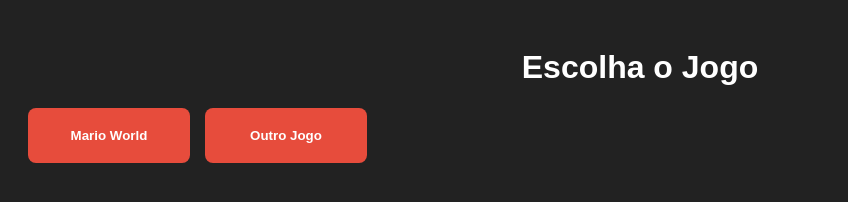
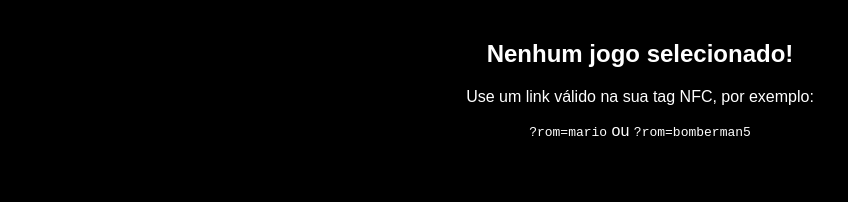
Before and after one commit to derekcrato/nfcgames, a plain HTML site: page index.html in a window 1280 px wide. Shown: the whole page, without its empty margins (0-848 px from the left). Drawn offline with Linux system fonts and the light colour scheme.

Commit message:
Update title and enhance game loading logic

```diff
--- a/index.html
+++ b/index.html
@@ -1,36 +1,80 @@
 <!DOCTYPE html>
-<html>
+<html lang="pt-BR">
 <head>
     <meta charset="UTF-8">
     <meta name="viewport" content="width=device-width, initial-scale=1.0">
-    <title>Minha Biblioteca Retro</title>
+    <title>Portal SNES NFC</title>
     <style>
-        body { font-family: sans-serif; background: #222; color: white; text-align: center; padding: 20px; }
-        .grid { display: grid; grid-template-columns: repeat(auto-fill, minmax(150px, 1fr)); gap: 15px; }
-        .btn { padding: 20px; background: #e74c3c; border: none; color: white; cursor: pointer; border-radius: 8px; font-weight: bold; }
-        #game { width: 100%; height: 80vh; margin-top: 20px; display: none; }
+        body, html {
+            margin: 0;
+            padding: 0;
+            width: 100%;
+            height: 100%;
+            background-color: #000;
+            color: #fff;
+            display: flex;
+            flex-direction: column;
+            justify-content: center;
+            align-items: center;
+            font-family: sans-serif;
+            overflow: hidden;
+        }
+        #game-container {
+            width: 100vw;
+            height: 100vh;
+        }
+        .error-msg {
+            text-align: center;
+            padding: 20px;
+        }
     </style>
 </head>
 <body>
-    <h1>Escolha o Jogo</h1>
-    <div class="grid" id="menu">
-        <!-- Adicione um botão para cada jogo aqui -->
-        <button class="btn" onclick="loadGame('https://play.emulatorjs.com/stable/roms/snes/SuperMarioWorld.sfc', 'snes')">Mario World</button>
-        <button class="btn" onclick="loadGame('LINK_DA_ROM_DO_JOGO_2.sfc', 'snes')">Outro Jogo</button>
+
+    <div id="game-container">
+        <div id="display"></div>
     </div>
 
-    <div id="game"></div>
+    <script>
+        // 1. Mapeamento dos Jogos e suas URLs no GitHub Releases
+        const ROMS = {
+            'mario': 'https://github.com/derekxenofonte/portsnx/releases/download/nfc/Super.Mario.World.USA.sfc',
+            'bomberman5': 'https://github.com/derekxenofonte/portsnx/releases/download/nfc/Super.Bomberman.5.sfc'
+        };
 
-    <script src="https://play.emulatorjs.com/stable/data/loader.js"></script>
-    <script>
-        function loadGame(romUrl, core) {
-            document.getElementById('menu').style.display = 'none';
-            window.EJS_player = "#game";
-            window.EJS_gameUrl = romUrl;
-            window.EJS_core = core;
-            window.EJS_pathtodata = "https://play.emulatorjs.com/stable/";
-            document.getElementById('game').style.display = 'block';
-            new EJS({player: "#game", gameUrl: romUrl, core: core, pathtodata: "https://play.emulatorjs.com/stable/"});
+        // 2. Captura o parâmetro "?rom=" da URL atual
+        const urlParams = new URLSearchParams(window.location.search);
+        const romKey = urlParams.get('rom');
+
+        const display = document.getElementById('display');
+
+        if (romKey && ROMS[romKey]) {
+            // Usamos o corsproxy.io para evitar que o GitHub bloqueie o carregamento da ROM no navegador
+            const rawRomUrl = ROMS[romKey];
+            const safeRomUrl = 'https://corsproxy.io/?' + encodeURIComponent(rawRomUrl);
+
+            // Configuradores do EmulatorJS
+            EJS_player = '#display';
+            EJS_core = 'snes';
+            EJS_gameName = romKey;
+            EJS_color = '#6b5b95';
+            EJS_startOnLoaded = true;
+            EJS_pathtodata = 'https://cdn.emulatorjs.org/stable/data/';
+            EJS_gameUrl = safeRomUrl;
+
+            // Carrega a engine do emulador
+            const script = document.createElement('script');
+            script.src = 'https://cdn.emulatorjs.org/stable/data/loader.js';
+            document.body.appendChild(script);
+        } else {
+            // Mensagem caso abra a URL sem informar um jogo válido
+            display.innerHTML = `
+                <div class="error-msg">
+                    <h2>Nenhum jogo selecionado!</h2>
+                    <p>Use um link válido na sua tag NFC, por exemplo:</p>
+                    <code>?rom=mario</code> ou <code>?rom=bomberman5</code>
+                </div>
+            `;
         }
     </script>
 </body>
```
